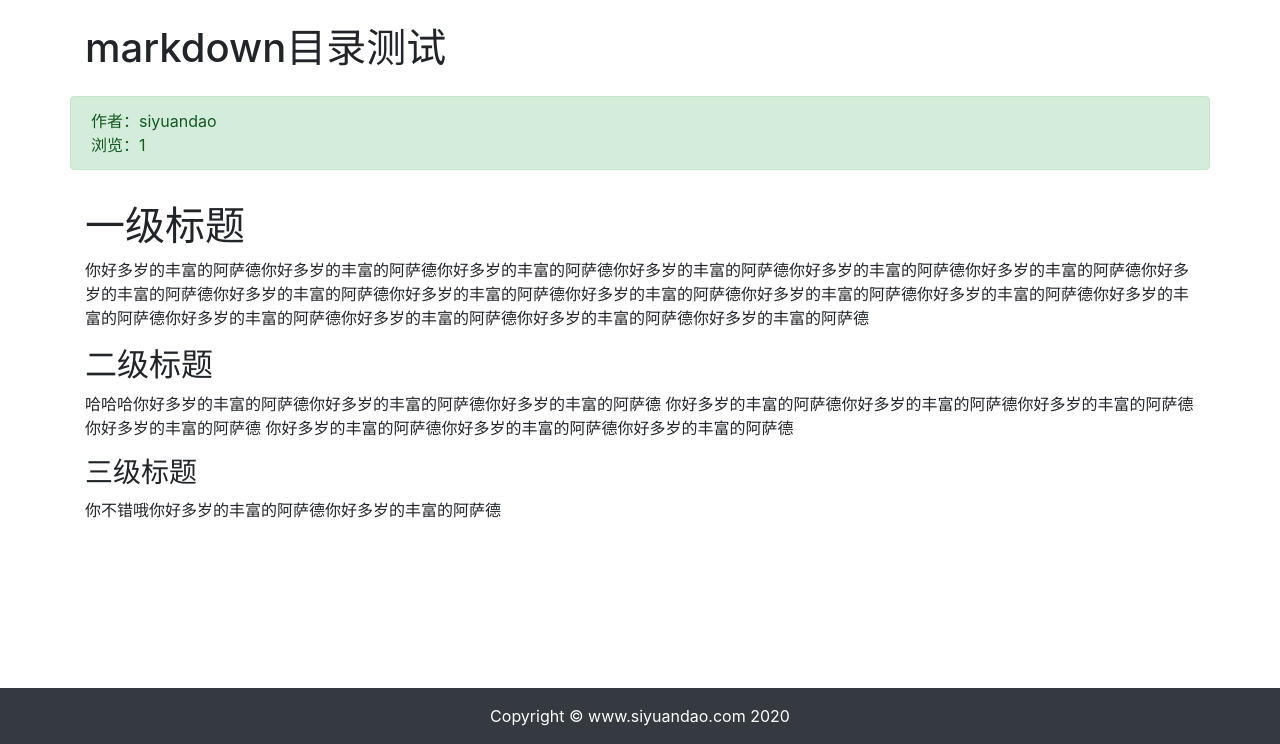
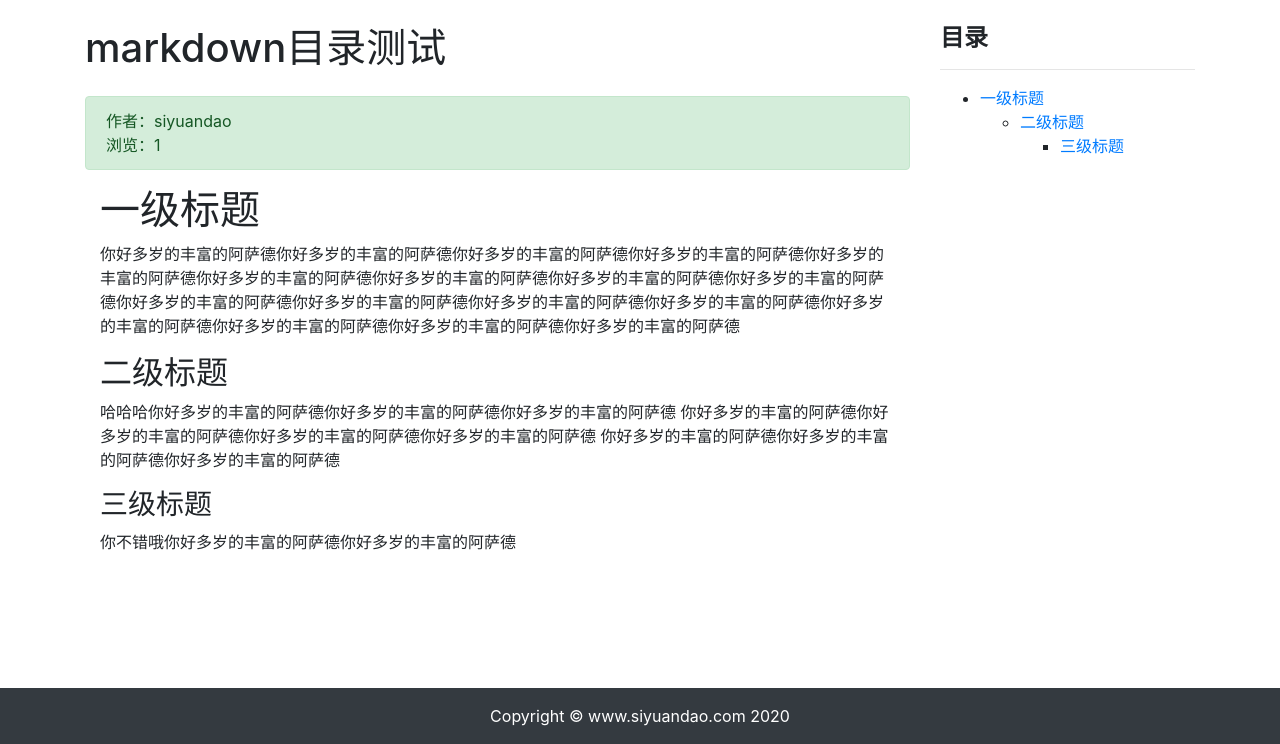
Before and after one commit to wangzhihaiSF/my_blog, a Django app: page /article/article-detail/13/ in a window 1280 px wide. Shown: the part 56-800 px from the top of the page. Run offline with Django 3.2, Linux system fonts and the light colour scheme; data comes from the database, SQL or seed files in the repository; both versions use the stored data as it was after the commit; some libraries are stand-ins or nearby versions.

Commit message:
文章详情增加目录检索

```diff
--- a/article/views.py
+++ b/article/views.py
@@ -49,11 +49,14 @@ def article_detail(request, article_id):
     if request.user != article.author:
         article.total_views += 1
         article.save(update_fields=['total_views'])
-    article.body = markdown.markdown(article.body, extensions=[
+
+    md = markdown.Markdown(extensions=[
         "markdown.extensions.extra",
         "markdown.extensions.codehilite",
-    ])
-    context = {"article": article}
+        "markdown.extensions.toc", ])
+    article.body = md.convert(article.body)
+    # 新增了md.toc对象
+    context = {'article': article, 'toc': md.toc}
     return render(request, "article/detail.html", context)
 
 
--- a/templates/article/detail.html
+++ b/templates/article/detail.html
@@ -13,9 +13,9 @@
 <!-- 文章详情 -->
 <div class="container">
     <div class="row">
-        <!-- 标题及作者 -->
-        <h1 class="col-12 mt-4 mb-4">{{ article.title }}</h1>
-        <div class="col-12 alert alert-success">
+        <div class="col-9">
+            <h1 class="mt-4 mb-4">{{ article.title }}</h1>
+            <div class="col-12 alert alert-success">
             作者：{{ article.author }}
             {% if user == article.author %}
             <!--· <a href="#" onclick="confirm_delete()">删除文章</a> -->
@@ -37,9 +37,20 @@
             </form>
         </div>
         <!-- 文章正文 -->
-        <div class="col-12">
-            <p>{{ article.body|safe }}</p>
+            <div class="col-12">
+                <p>{{ article.body|safe }}</p>
+            </div>
         </div>
+
+        <!-- 新增的目录 -->
+        <div class="col-3 mt-4">
+            <h4><strong>目录</strong></h4>
+            <hr>
+            <div>
+                {{ toc|safe }}
+            </div>
+        </div>
+
     </div>
 </div>
 <script>
--- a/templates/article/list.html
+++ b/templates/article/list.html
@@ -12,6 +12,7 @@
 
 <!-- 定义放置文章标题的div容器 -->
 <div class="container">
+    <div class="row">
         <nav aria-label="breadcrumb">
             <ol class="breadcrumb">
                 <li class="breadcrumb-item">
@@ -27,7 +28,7 @@
             </ol>
         </nav>
     <!-- 新增，搜索栏 -->
-    <div class="row">
+
         <div class="col-auto mr-auto">
             <form class="form-inline" >
                 <label class="sr-only">content</label>
```
Also changed, not shown: db.sqlite3. Lines whose indentation alone changed are shown as unchanged.
